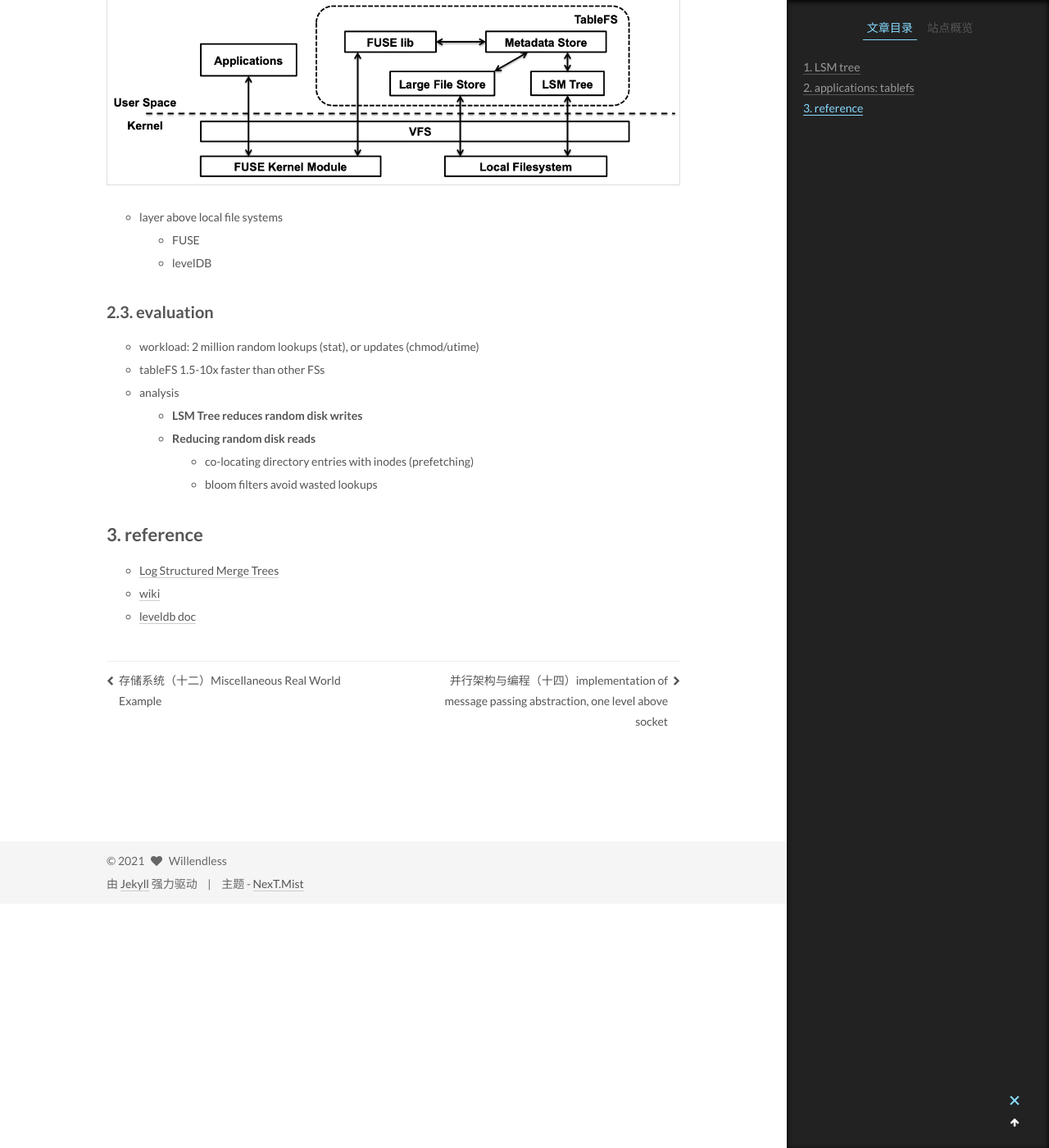
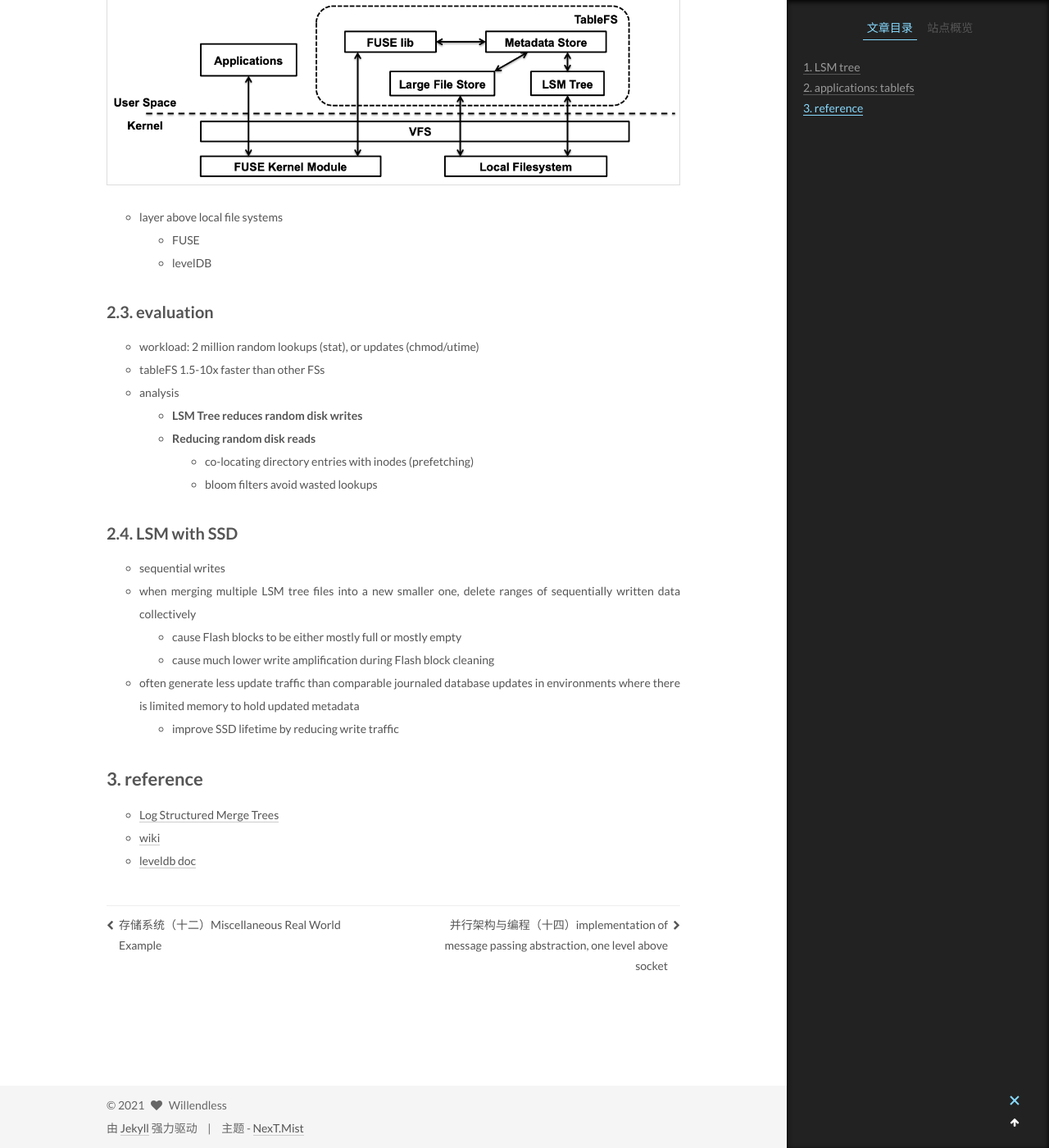
Before and after one commit to Willendless/willendless.github.io, a Jekyll site: the page built from _posts/2021-11-8-存储系统（十一）.md, in a window 1280 px wide and 1400 px high, scrolled down 5044 px. Shown: the whole window at 82% size. Built offline with Jekyll 4.4.1, drawn with Linux system fonts in a browser that asks for light colours; comment, search, counter and statistics services are not loaded.

Commit message:
chore: update post

```diff
--- a/_posts/2021-11-8-存储系统（十一）.md
+++ b/_posts/2021-11-8-存储系统（十一）.md
@@ -129,6 +129,15 @@ category: 存储系统
     + co-locating directory entries with inodes (prefetching)
     + bloom filters avoid wasted lookups
 
+### 2.4. LSM with SSD
+
++ sequential writes
++ when merging multiple LSM tree files into a new smaller one, delete ranges of sequentially written data collectively
+  + cause Flash blocks to be either mostly full or mostly empty
+  + cause much lower write amplification during Flash block cleaning
++ often generate less update traffic than comparable journaled database updates in environments where there is limited memory to hold updated metadata
+  + improve SSD lifetime by reducing write traffic
+
 ## 3. reference
 
 + [Log Structured Merge Trees](http://www.benstopford.com/2015/02/14/log-structured-merge-trees/)
```
